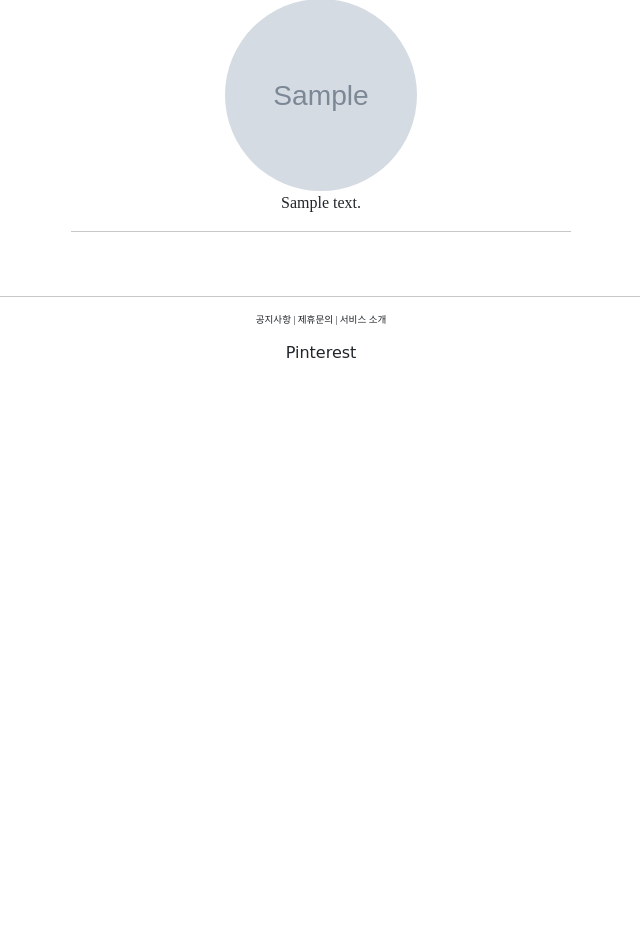
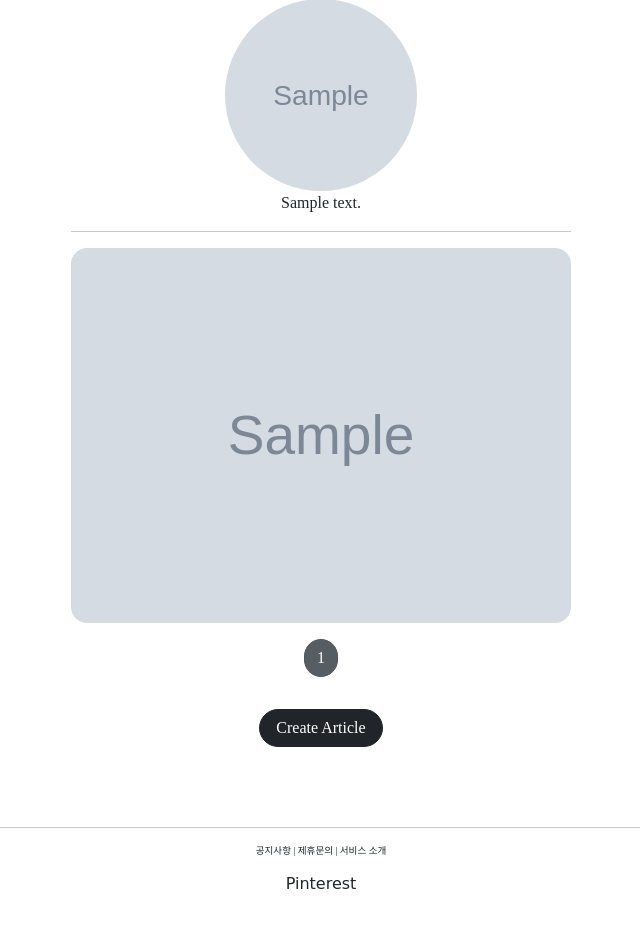
Before and after one commit to MinJaehyun/Django-pinterest, a Django app: page /projects/detail/1 in a window 1280 px wide. Shown: the part 274-1200 px from the top of the page, without its empty margins (319-959 px from the left). Before the commit the page ends 632 px from the top, so only its background shows below. Run offline with Django 3.2, Linux system fonts and the light colour scheme; tables that the repository leaves empty hold one stand-in row (values such as "Sample post"); grey boxes marked "Sample" are stand-in pictures; some libraries are stand-ins or nearby versions; some web fonts are replaced.

Commit message:
complete projectapp project 하단에 해당 프로젝트와 관련된 article 을 list 출력 mypage 하단에 내가 작성한 article 을 list 출력

```diff
--- a/accounts/templates/accounts/detail.html
+++ b/accounts/templates/accounts/detail.html
@@ -27,6 +27,8 @@
                 {{target_user.profile.message}}
             </h5>
 
+            {% include 'snippets/list_fragment.html' with article_list=object_list %}
+
             {% if target_user == user %}
             <a href="{% url 'accounts:update' pk=target_user.pk %}" class="btn btn-primary"><p>비밀번호 변경</p></a>
             <a href="{% url 'accounts:delete' pk=target_user.pk %}" class="btn btn-danger"><p>회원 탈퇴</p></a>
--- a/accounts/views.py
+++ b/accounts/views.py
@@ -10,6 +10,7 @@ from django.views.generic import CreateView, DetailView, UpdateView, DeleteView
 from accounts.decorators import accounts_ownership_required
 from accounts.forms import AccountUpdateForm
 from accounts.models import HelloWorld
+from articleapp.models import Article
 
 has_ownership = [login_required, accounts_ownership_required]
 
@@ -42,6 +43,10 @@ class AccountsDetailView(DetailView):
     context_object_name = 'target_user'
     template_name = 'accounts/detail.html'
 
+    def get_context_data(self, **kwargs):
+        object_list = Article.objects.filter(writer=self.get_object())
+        return super(AccountsDetailView, self).get_context_data(object_list=object_list)
+
 
 @method_decorator(has_ownership, 'get')
 @method_decorator(has_ownership, 'post')
--- a/articleapp/forms.py
+++ b/articleapp/forms.py
@@ -6,4 +6,4 @@ from articleapp.models import Article
 class ArticleCreationForm(ModelForm):
     class Meta:
         model = Article
-        fields = ['title', 'content', 'image']
+        fields = ['title', 'content', 'project', 'image']
--- a/articleapp/models.py
+++ b/articleapp/models.py
@@ -1,9 +1,12 @@
 from django.contrib.auth.models import User
 from django.db import models
+
+from projectapp.models import Project
 
 
 class Article(models.Model):
     writer = models.ForeignKey(User, on_delete=models.SET_NULL, related_name='article', null=True)
+    project = models.ForeignKey(Project, on_delete=models.SET_NULL, related_name='article', null=True)
     title = models.CharField(max_length=200, null=True)
     content = models.TextField(null=True)
     image = models.ImageField(upload_to='article/%Y%m%d')  # TODO: null=False 지정 안하고 실행 해보기
--- a/articleapp/templates/articleapp/list.html
+++ b/articleapp/templates/articleapp/list.html
@@ -15,7 +15,7 @@
 	.container div {
 		display: flex;
 		justify-content: center;
-    align-items: center;
+        align-items: center;
 		border-radius: 1rem;
 	}
 
--- a/projectapp/templates/projectapp/detail.html
+++ b/projectapp/templates/projectapp/detail.html
@@ -7,5 +7,9 @@
              src="{{target_project.image.url}}">
         <p>{{target_project.description}}</p>
         <hr>
+
+        <div>
+            {% include 'snippets/list_fragment.html' with article_list=object_list %}
+        </div>
     </div>
 {% endblock %}
--- a/projectapp/views.py
+++ b/projectapp/views.py
@@ -1,8 +1,10 @@
 from django.contrib.auth.decorators import login_required
-from django.urls import reverse_lazy, reverse
+from django.urls import reverse
 from django.utils.decorators import method_decorator
 from django.views.generic import CreateView, DetailView, ListView
+from django.views.generic.list import MultipleObjectMixin
 
+from articleapp.models import Article
 from projectapp.forms import ProjectCreationForm
 from projectapp.models import Project
 
@@ -18,10 +20,15 @@ class ProjectCreateView(CreateView):
         return reverse('projectapp:detail', kwargs={'pk': self.object.pk})
 
 
-class ProjectDetailView(DetailView):
+class ProjectDetailView(DetailView, MultipleObjectMixin):
     model = Project
     context_object_name = 'target_project'
     template_name = 'projectapp/detail.html'
+    paginate_by = 25
+
+    def get_context_data(self, **kwargs):
+        object_list = Article.objects.filter(project=self.get_object())
+        return super(ProjectDetailView, self).get_context_data(object_list=object_list)
 
 
 class ProjectListView(ListView):
--- /dev/null
+++ b/templates/snippets/list_fragment.html
@@ -0,0 +1,49 @@
+{% load static %}
+
+<style>
+    .container {
+        padding: 0;
+        margin: 0, auto;
+    }
+
+    .container a {
+      width: 45%;
+      max-width: 250px;
+    }
+
+    .container div {
+      display: flex;
+      justify-content: center;
+      align-items: center;
+
+      border-radius: 1rem;
+    }
+
+    .container img {
+      width: 100%;
+      border-radius: 1rem;
+    }
+</style>
+
+{% if article_list %}
+<div class="container">
+    {% for article in article_list %}
+    <a href="{% url 'articleapp:detail' pk=article.pk %}">
+        {% include 'snippets/card.html' with article=article %}
+    </a>
+    {% endfor %}
+</div>
+<script src="{% static 'js/magicgrid.js' %}"></script>
+{% else %}
+<div class="text-center">
+    <h1>No Articles YET!</h1>
+</div>
+{% endif %}
+
+{% include 'snippets/pagination.html' with page_obj=page_obj %}
+
+<div style="text-align: center">
+    <a href="{% url 'articleapp:create' %}" class="btn btn-dark rounded-pill mt-3 mb-3 px-3">
+        Create Article
+    </a>
+</div>
```
Also changed, not shown: articleapp/migrations/0003_article_project.py (added).
